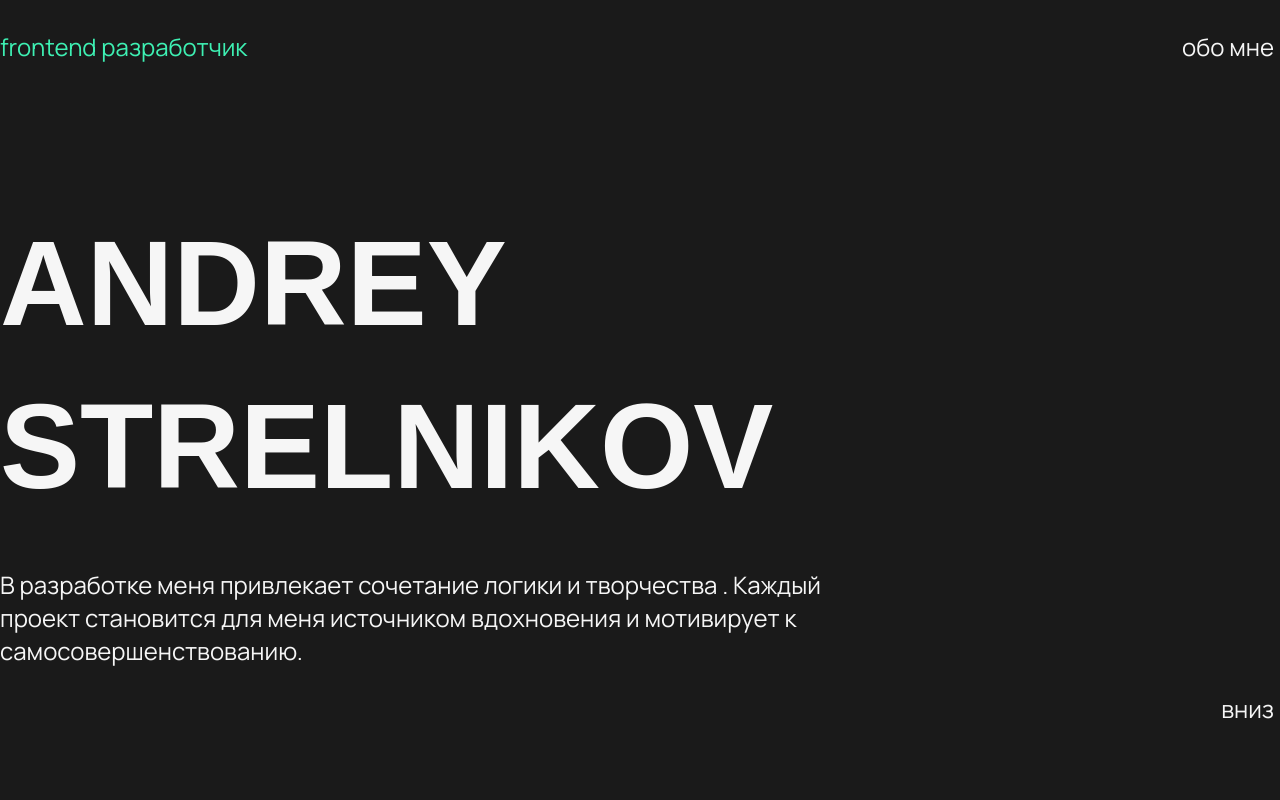
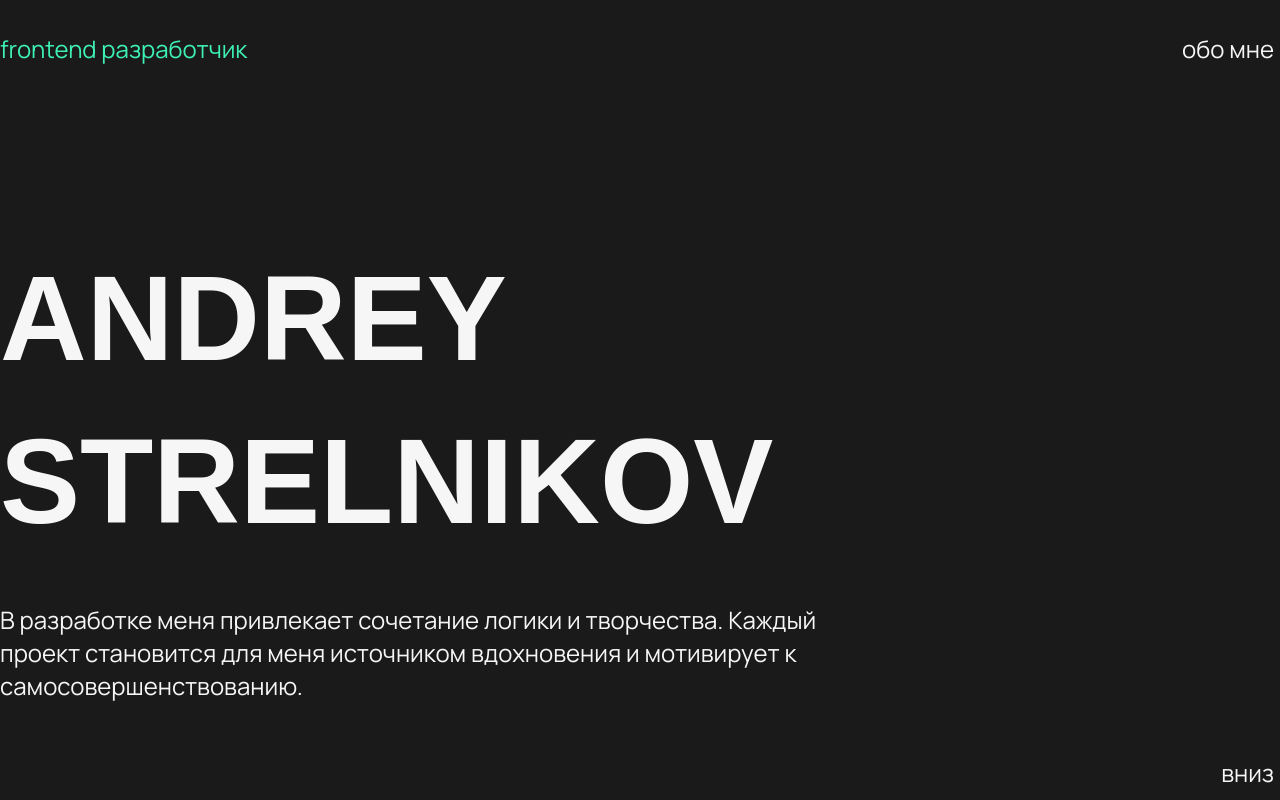
Before and after one commit to AndStrel/MyBuisnessCard, a React (Vite) app: page /home in a window 1280 px wide. Shown: the top 800 px of the page. Built offline with nearby package versions, Linux system fonts and the light colour scheme.

Commit message:
fix bugs

```diff
--- a/src/components/showcase/showcase.tsx
+++ b/src/components/showcase/showcase.tsx
@@ -1,5 +1,14 @@
 import { ShowcaseUI } from '@ui/showcase';
 
 export const Showcase: React.FC = () => {
-  return <ShowcaseUI />;
+  const scrollToSection = (sectionId: string) => {
+    const section = document.getElementById(sectionId); // Получаем элемент по id
+    if (section) {
+      section.scrollIntoView({
+        behavior: 'smooth', // Плавная прокрутка
+        block: 'start', // Прокрутить к началу секции
+      });
+    }
+  };
+  return <ShowcaseUI scrollToSection={scrollToSection} />;
 };
--- a/src/components/ui/card/card.module.scss
+++ b/src/components/ui/card/card.module.scss
@@ -8,7 +8,7 @@
   background-repeat: no-repeat;
   background-position: center;
   cursor: pointer;
-  filter: blur(2px);
+
   transition: transform 0.5s ease;
 
   &:hover {
--- a/src/components/ui/header/header.module.scss
+++ b/src/components/ui/header/header.module.scss
@@ -4,7 +4,7 @@
 .header {
   @include flex-between;
   width: 100%;
-  padding-top: 32px;
+  margin-block: 34px 33px;
 
   &__logo {
     color: $colorAccent;
--- a/src/components/ui/pages/aboutPage/aboutPageUI.tsx
+++ b/src/components/ui/pages/aboutPage/aboutPageUI.tsx
@@ -1,4 +1,4 @@
-import style from '@styles/components/profilePageUI.module.scss';
+import style from './aboutPageUI.module.scss';
 interface AboutPageUIProps {
   hanleClick: () => void;
 }
--- a/src/components/ui/showcase/showcase.module.scss
+++ b/src/components/ui/showcase/showcase.module.scss
@@ -23,7 +23,7 @@
   &__descriptionContainer {
     @include flex-start;
     width: 100%;
-    margin: 40px 0 27px;
+    margin: 40px 0 56px;
   }
   &__description {
     max-width: 865px;
--- a/src/components/ui/showcase/showcase.tsx
+++ b/src/components/ui/showcase/showcase.tsx
@@ -1,7 +1,11 @@
 import clsx from 'clsx';
 import styles from './showcase.module.scss';
 
-export const ShowcaseUI: React.FC = () => {
+interface ShowcaseProps {
+  scrollToSection: (sectionId: string) => void;
+}
+
+export const ShowcaseUI: React.FC<ShowcaseProps> = ({ scrollToSection }) => {
   return (
     <section id="showCase" className={styles.showCase}>
       <div className={styles.showCase__titleContainer}>
@@ -12,7 +16,7 @@ export const ShowcaseUI: React.FC = () => {
       <div className={styles.showCase__descriptionContainer}>
         <div className={styles.showCase__description}>
           <p>
-            В разработке меня привлекает сочетание логики и творчества . Каждый
+            В разработке меня привлекает сочетание логики и творчества. Каждый
             проект становится для меня источником вдохновения и мотивирует к
             самосовершенствованию.
           </p>
@@ -21,7 +25,9 @@ export const ShowcaseUI: React.FC = () => {
       <div className={styles.showCase__buttonContainer}>
         <button
           className={clsx(styles.button, styles.showCase__button)}
-          onClick={() => {}}
+          onClick={() => {
+            scrollToSection('portfolio');
+          }}
         >
           вниз
         </button>
```
Also changed, not shown: src/components/ui/pages/aboutPage/aboutPageUI.module.scss (renamed from src/styles/components/profilePageUI.module.scss).
